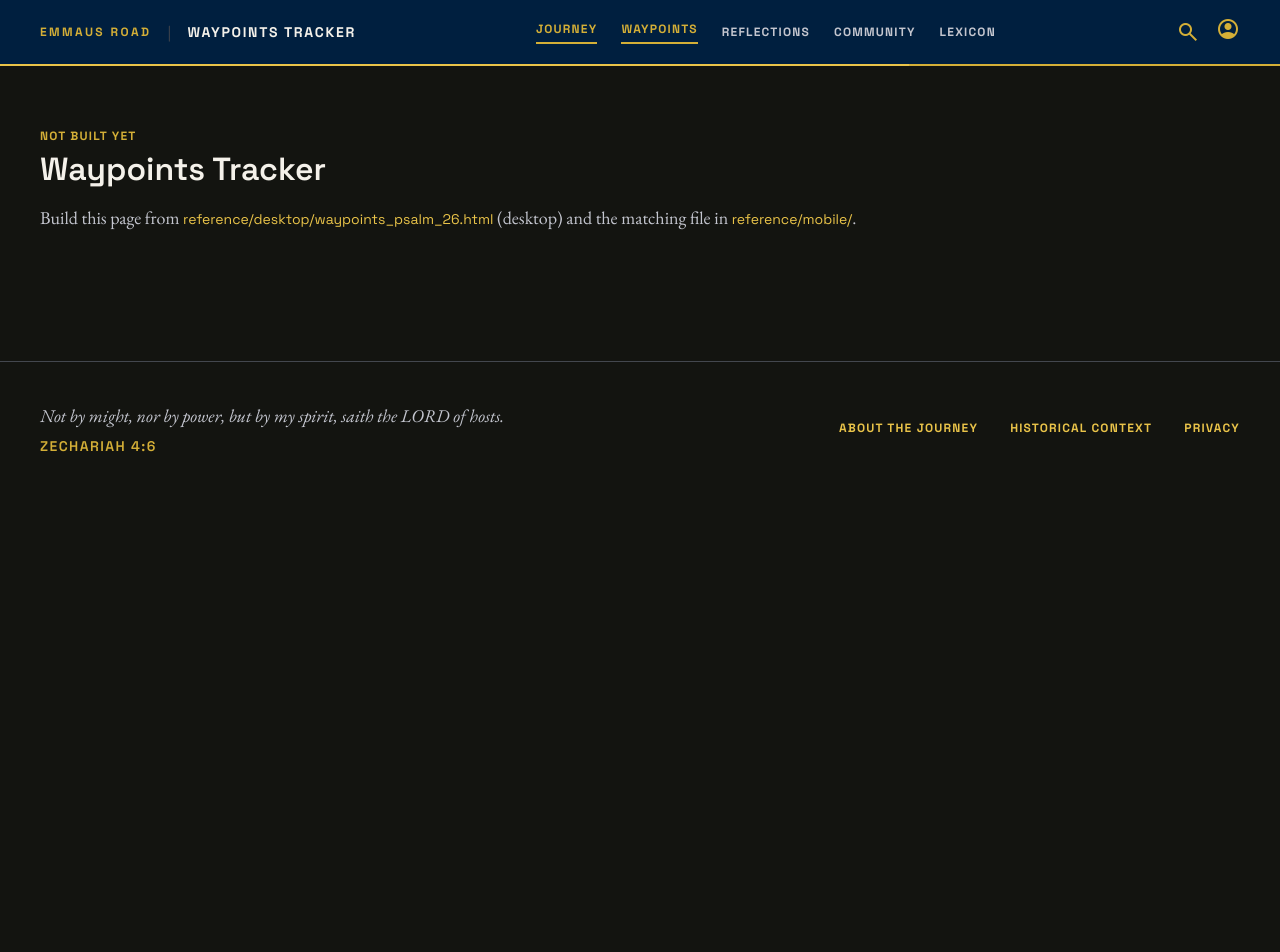
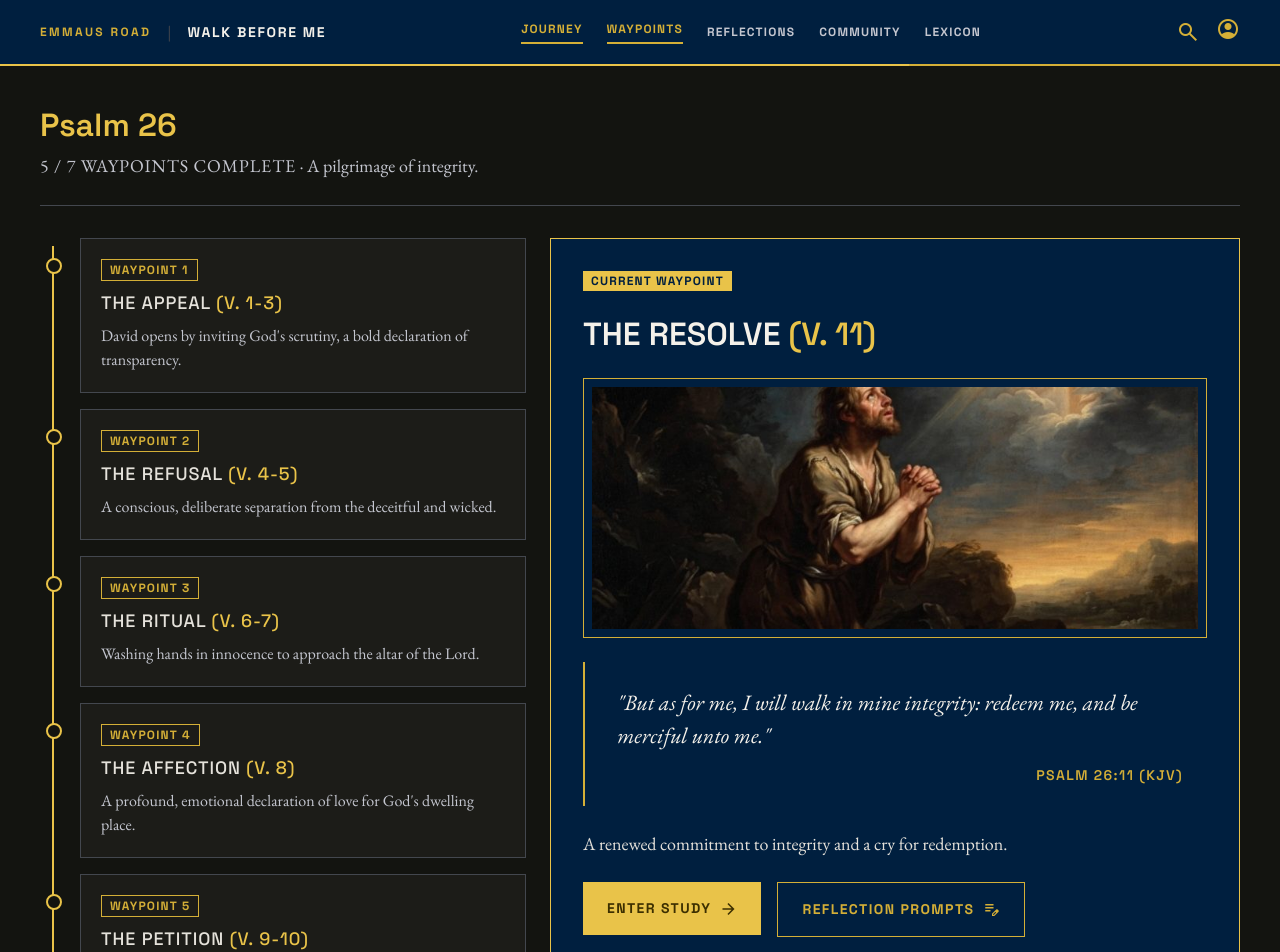
Before and after one commit to jeflowers/walk-before-me-journey, a React (Vite) app: page /study/psalm-26/waypoints in a window 1280 px wide. Shown: the top 952 px of the page. Before the commit the page ends 800 px from the top, so only its background shows below. Built offline with nearby package versions, Linux system fonts and the light colour scheme.

Commit message:
Create Waypoints Tracker page

```diff
--- a/src/app/router.tsx
+++ b/src/app/router.tsx
@@ -3,6 +3,7 @@ import { ROUTES } from '@app/app/routes';
 import { AppShell } from '@app/components/AppShell';
 import { StudyHomePage } from '@app/pages/StudyHomePage';
 import { LandingPage } from '@app/pages/LandingPage';
+import { WaypointsPage } from '@app/pages/WaypointsPage';
 import { PlaceholderPage } from '@app/pages/PlaceholderPage';
 
 /** One entry per screen in the Psalm 26 flow. Replace each PlaceholderPage as the page is built. */
@@ -12,7 +13,7 @@ export const router = createBrowserRouter([
     children: [
       { path: ROUTES.landing, element: <LandingPage /> },
       { path: ROUTES.studyHome, element: <StudyHomePage /> },
-      { path: ROUTES.waypoints, element: <PlaceholderPage name="Waypoints Tracker" reference="reference/desktop/waypoints_psalm_26.html" /> },
+      { path: ROUTES.waypoints, element: <WaypointsPage /> },
       { path: ROUTES.waypoint, element: <PlaceholderPage name="Waypoint Detail" reference="reference/desktop/waypoint_05_the_petition.html" /> },
       { path: ROUTES.reflection, element: <PlaceholderPage name="Personal Reflection" reference="reference/desktop/personal_reflection_psalm_26.html" /> },
       { path: ROUTES.community, element: <PlaceholderPage name="Community Feed" reference="reference/desktop/community_feed_psalm_26.html" /> },
--- /dev/null
+++ b/src/pages/WaypointsPage.tsx
@@ -0,0 +1,104 @@
+import { Link } from 'react-router-dom';
+import { ROUTES } from '@app/app/routes';
+import { Button } from '@app/components/Button';
+import { Chip } from '@app/components/Chip';
+import { Icon } from '@app/components/Icon';
+import { ScriptureBlock } from '@app/components/ScriptureBlock';
+import { SiteHeader } from '@app/components/SiteHeader';
+import { SiteFooter } from '@app/components/SiteFooter';
+import { PSALM_26 } from '@app/data/psalm26';
+import type { Waypoint } from '@app/data/types';
+
+function NodeCard({ waypoint }: { waypoint: Waypoint }) {
+  const isCurrent = waypoint.state === 'current';
+  const isLocked = waypoint.state === 'locked';
+
+  const dotClass = isCurrent
+    ? 'bg-secondary'
+    : isLocked
+      ? 'bg-surface border-2 border-outline-variant'
+      : 'bg-surface border-2 border-secondary';
+
+  const cardClass = isCurrent
+    ? 'bg-navy border border-secondary'
+    : 'bg-surface-container-low border border-outline-variant';
+
+  return (
+    <div className="relative mb-4">
+      <div className={`absolute left-[-34px] top-5 w-4 h-4 rounded-full ${dotClass}`} />
+      <div className={`${cardClass} p-5 flex flex-col gap-2`}>
+        <Chip style={isCurrent ? 'filled' : 'outline'}>
+          {isCurrent ? 'Current Waypoint' : `Waypoint ${waypoint.number}`}
+        </Chip>
+        <h3 className={`font-chrome text-[18px] font-medium uppercase tracking-[0.05em] ${isLocked ? 'text-outline' : 'text-on-surface'}`}>
+          {waypoint.trackerName} <span className="text-secondary">({waypoint.verses})</span>
+        </h3>
+        <p className={`font-narrative text-[16px] leading-[1.5] ${isLocked ? 'text-outline' : 'text-on-surface-variant'}`}>
+          {waypoint.summary}
+        </p>
+        {isCurrent && (
+          <div className="mt-3 md:hidden">
+            <Link to={ROUTES.waypoint.replace(':number', String(waypoint.number))}>
+              <Button label="Enter Study" className="w-full justify-center" />
+            </Link>
+          </div>
+        )}
+      </div>
+    </div>
+  );
+}
+
+export function WaypointsPage() {
+  const study = PSALM_26;
+  const current = study.waypoints.find((w) => w.state === 'current') ?? study.waypoints[0];
+
+  return (
+    <>
+      <SiteHeader title="Walk Before Me" progress={study.completed / study.total} />
+      <main className="max-w-container mx-auto px-margin-mobile md:px-0">
+        <section className="pt-10 pb-6 border-b border-outline-variant">
+          <h1 className="font-chrome text-headline-md text-secondary">Psalm 26</h1>
+          <p className="font-narrative text-body-md text-on-surface-variant mt-2">
+            <span className="uppercase tracking-[0.05em]">{study.completed} / {study.total} Waypoints complete</span> &middot; A pilgrimage of integrity.
+          </p>
+        </section>
+
+        <section className="grid grid-cols-1 md:grid-cols-12 gap-6 mt-8">
+          {/* Timeline column */}
+          <div className="md:col-span-5 relative pl-10">
+            <div className="absolute left-3 top-2 bottom-2 w-[2px] bg-secondary" />
+            {study.waypoints.map((wp) => (
+              <NodeCard key={wp.number} waypoint={wp} />
+            ))}
+          </div>
+
+          {/* Sticky detail panel (desktop only) */}
+          <div className="hidden md:block md:col-span-7">
+            <div className="sticky top-8 bg-navy border border-secondary p-8 flex flex-col gap-6">
+              <Chip style="filled">Current Waypoint</Chip>
+              <h2 className="font-chrome text-headline-md uppercase text-parchment">
+                {current.trackerName} <span className="text-secondary">({current.verses})</span>
+              </h2>
+              <div className="h-[260px] border border-gold p-2">
+                <img className="w-full h-full object-cover" src={current.image} alt="" />
+              </div>
+              <ScriptureBlock scripture={current.scripture} />
+              <p className="font-narrative text-body-md leading-[1.6] text-on-surface">
+                {current.summary}
+              </p>
+              <div className="flex gap-4">
+                <Link to={ROUTES.waypoint.replace(':number', String(current.number))}>
+                  <Button label="Enter Study" />
+                </Link>
+                <Link to={ROUTES.reflection}>
+                  <Button label="Reflection Prompts" style="outline" icon="edit_note" />
+                </Link>
+              </div>
+            </div>
+          </div>
+        </section>
+      </main>
+      <SiteFooter quote={study.footerQuote} />
+    </>
+  );
+}
```
Also changed, not shown: 1 other file (tests, documents, lock files or other folders).
